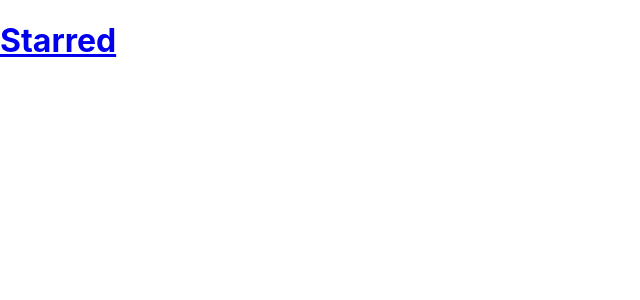
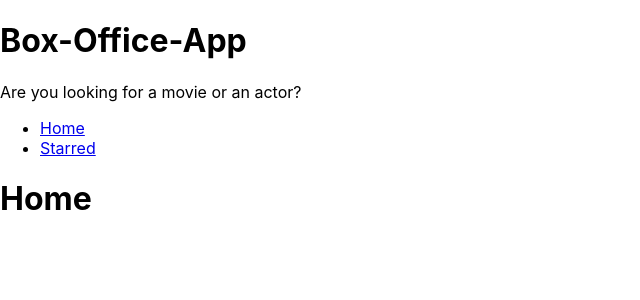
Before and after one commit to Programmer0909/box-office-app, a React (Create React App) app: page / in a window 1280 px wide. Shown: the top 300 px of the page, without its empty margins (0-640 px from the left). Built offline with nearby package versions, Linux system fonts and the light colour scheme.

Commit message:
Added nav bar

```diff
--- a/src/App.jsx
+++ b/src/App.jsx
@@ -1,14 +1,18 @@
-import { BrowserRouter ,  Routes , Route } from "react-router-dom";
-import  Home  from "./pages/Home";
-import  Starred  from "./pages/Starred";
-import React from 'react';
+import { BrowserRouter, Routes, Route } from "react-router-dom";
+import Home from "./pages/Home";
+import Starred from "./pages/Starred";
+import MainLayout from "./components/MainLayout";
+import React from "react";
+
 function App() {
   return (
     <BrowserRouter>
       <Routes>
-        <Route path="/" element = {<Home />} />
-        <Route path="/starred" element = {<Starred />} />
-        <Route path="*" element = {<div> Not found</div>} />
+        <Route element={<MainLayout />}>
+          <Route path="/" element={<Home />} />
+          <Route path="/starred" element={<Starred />} />
+          <Route path="*" element={<div> Not found</div>} />
+        </Route>
       </Routes>
     </BrowserRouter>
   );
--- /dev/null
+++ b/src/components/AppTitle.jsx
@@ -0,0 +1,12 @@
+export default function AppTitle(props) {
+  const {
+    Title = "Box-Office-App",
+    SubTitle = "Are you looking for a movie or an actor?",
+  } = props;
+  return (
+    <div>
+      <h1>{Title}</h1>
+      <p>{SubTitle}</p>
+    </div>
+  );
+}
--- /dev/null
+++ b/src/components/MainLayout.jsx
@@ -0,0 +1,14 @@
+import { Link, Outlet } from "react-router-dom";
+import Navs from "./Navs";
+import AppTitle from "./AppTitle";
+const MainLayout = () => {
+  return (
+    <div>
+      <AppTitle  />
+      <Navs />
+      <Outlet />
+    </div>
+  );
+};
+
+export default MainLayout;
--- /dev/null
+++ b/src/components/Navs.jsx
@@ -0,0 +1,24 @@
+import { Link } from "react-router-dom";
+const LINKS = [
+  {
+    text: "Home",
+    to: "/",
+  },
+  {
+    text: "Starred",
+    to: "/starred",
+  },
+];
+const Navs = () => {
+  return (
+    <div>
+      <ul>
+        {LINKS.map((lin) => (
+            <li key={lin.to}><Link to={lin.to} > {lin.text}</Link></li>
+        ))}
+      </ul>
+    </div>
+  );
+};
+
+export default Navs;
--- a/src/pages/Home.jsx
+++ b/src/pages/Home.jsx
@@ -3,8 +3,8 @@
 const Home = () => {
   return (
     <div>
-      {/* <h1>Home</h1> */}
-      <h1><Link to="/starred" > Starred</Link></h1>
+      <h1>Home</h1>
+      {/* <h1><Link to="/starred" > Starred</Link></h1> */}
     </div>
   );
 };
```
